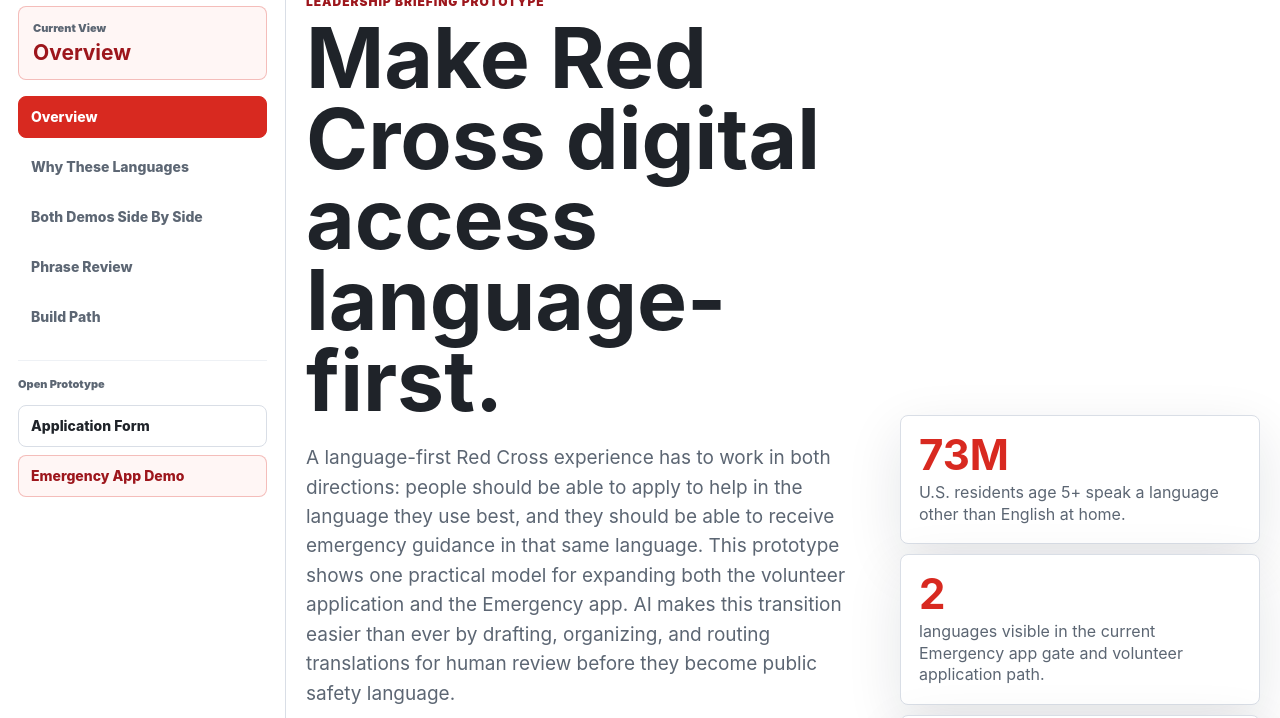
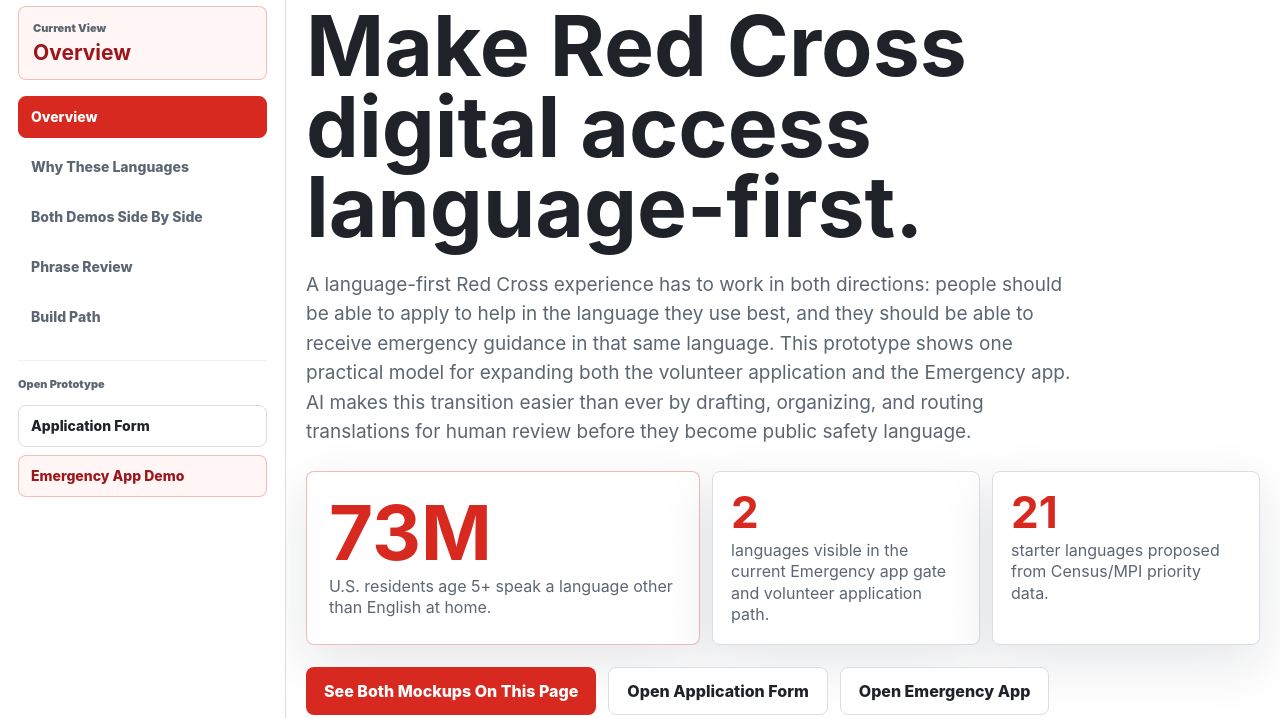
Before and after one commit to franzenjb/red-cross-language-access-demo, a website: page index.html in a window 1280 px wide. Shown: the part 82-800 px from the top of the page. Drawn offline with Linux system fonts and the light colour scheme.

Commit message:
Move hero proof into primary scan path

```diff
--- a/index.html
+++ b/index.html
@@ -70,13 +70,6 @@
               application and the Emergency app. AI makes this transition easier than ever by drafting, organizing,
               and routing translations for human review before they become public safety language.
             </p>
-            <div class="hero-actions">
-              <a class="primary-link" href="#mockups">See Both Mockups On This Page</a>
-              <a class="secondary-link" href="volunteer-intake.html">Open Application Form</a>
-              <a class="secondary-link" href="emergency-alert-mirror.html?screen=language&lang=en">Open Emergency App</a>
-            </div>
-          </div>
-
             <aside class="hero-proof" aria-label="Case summary">
               <div>
                 <strong>73M</strong>
@@ -91,6 +84,12 @@
                 <span>starter languages proposed from Census/MPI priority data.</span>
               </div>
             </aside>
+            <div class="hero-actions">
+              <a class="primary-link" href="#mockups">See Both Mockups On This Page</a>
+              <a class="secondary-link" href="volunteer-intake.html">Open Application Form</a>
+              <a class="secondary-link" href="emergency-alert-mirror.html?screen=language&lang=en">Open Emergency App</a>
+            </div>
+          </div>
         </section>
       </header>
 
--- a/styles.css
+++ b/styles.css
@@ -269,11 +269,12 @@
 }
 
 .hero-grid {
-  display: grid;
-  grid-template-columns: minmax(0, 1fr) 360px;
-  gap: 36px;
-  align-items: end;
-  padding: 76px 0 68px;
+  display: block;
+  padding: 64px 0 60px;
+}
+
+.hero-copy {
+  max-width: 1040px;
 }
 
 .eyebrow {
@@ -325,7 +326,7 @@
   display: flex;
   gap: 12px;
   flex-wrap: wrap;
-  margin-top: 28px;
+  margin-top: 22px;
 }
 
 .primary-link,
@@ -353,7 +354,10 @@
 
 .hero-proof {
   display: grid;
-  gap: 10px;
+  grid-template-columns: minmax(260px, 1.25fr) repeat(2, minmax(180px, 0.85fr));
+  gap: 12px;
+  max-width: 1000px;
+  margin-top: 24px;
 }
 
 .hero-proof div,
@@ -371,17 +375,28 @@
   padding: 18px;
 }
 
+.hero-proof div:first-child {
+  border-color: rgba(216, 41, 32, 0.32);
+  background: #fff;
+  padding: 22px;
+}
+
 .hero-proof strong {
   display: block;
   color: var(--red);
-  font-size: 42px;
+  font-size: 44px;
   line-height: 1;
+}
+
+.hero-proof div:first-child strong {
+  font-size: clamp(56px, 8vw, 76px);
 }
 
 .hero-proof span {
   display: block;
   margin-top: 6px;
   color: var(--muted);
+  font-size: 16px;
   line-height: 1.35;
 }
 
@@ -1113,6 +1128,10 @@
     padding-top: 48px;
   }
 
+  .hero-proof {
+    grid-template-columns: 1fr;
+  }
+
   .desktop-frame {
     height: 620px;
   }
```
Lines whose indentation alone changed are shown as unchanged.
